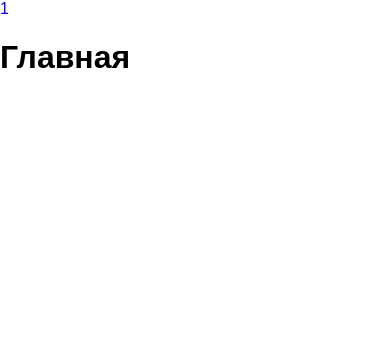
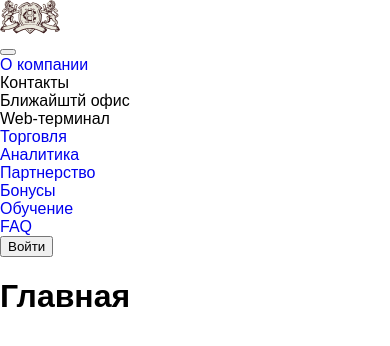
Before and after one commit to Delayload/Helion, a website: page src/pug/index.pug in a window 390 px wide. Drawn offline with nearby package versions, Linux system fonts and the light colour scheme; files that its build step writes are made by us from their sources; files whose address does not match are found by name.

Commit message:
added mobile-menu

```diff
--- a/src/pug/modules/header.pug
+++ b/src/pug/modules/header.pug
@@ -1,8 +1,32 @@
-mixin navLink(link, name)
-  li
-    a(href=link).nav-link=name
+header.header
+  .wrapper.wrapper--header
+    .header__menu.header-menu
+      .header-menu__logo
+        a.header-menu__logo-link(href="#")
+          img(src="images/logo.svg", alt="Логотип Хелион")
 
-header.header
-  .wrapper
-    ul.nav
-      +navLink('#','1')
+      button(type="button").header-menu__mobile-menu
+
+      nav.header-menu__nav
+        ul.header-menu__nav-list
+          li.header-menu__nav-item
+            a(href="#").header-menu__nav-link О компании
+            ul
+              li Контакты
+              li Ближайштй офис
+              li Web-терминал
+          li.header-menu__nav-item
+            a(href="#").header-menu__nav-link Торговля
+          li.header-menu__nav-item
+            a(href="#").header-menu__nav-link Аналитика
+          li.header-menu__nav-item
+            a(href="#").header-menu__nav-link Партнерство
+          li.header-menu__nav-item
+            a(href="#").header-menu__nav-link Бонусы
+          li.header-menu__nav-item
+            a(href="#").header-menu__nav-link Обучение
+          li.header-menu__nav-item
+            a(href="#").header-menu__nav-link FAQ
+
+      .header-menu__buttons
+        button(type="button").header-menu__login Войти
```
Also changed, not shown: src/images/logo.png (added), src/images/logo.svg (added), src/index.html, src/styles/global.scss (line endings or trailing spaces).
